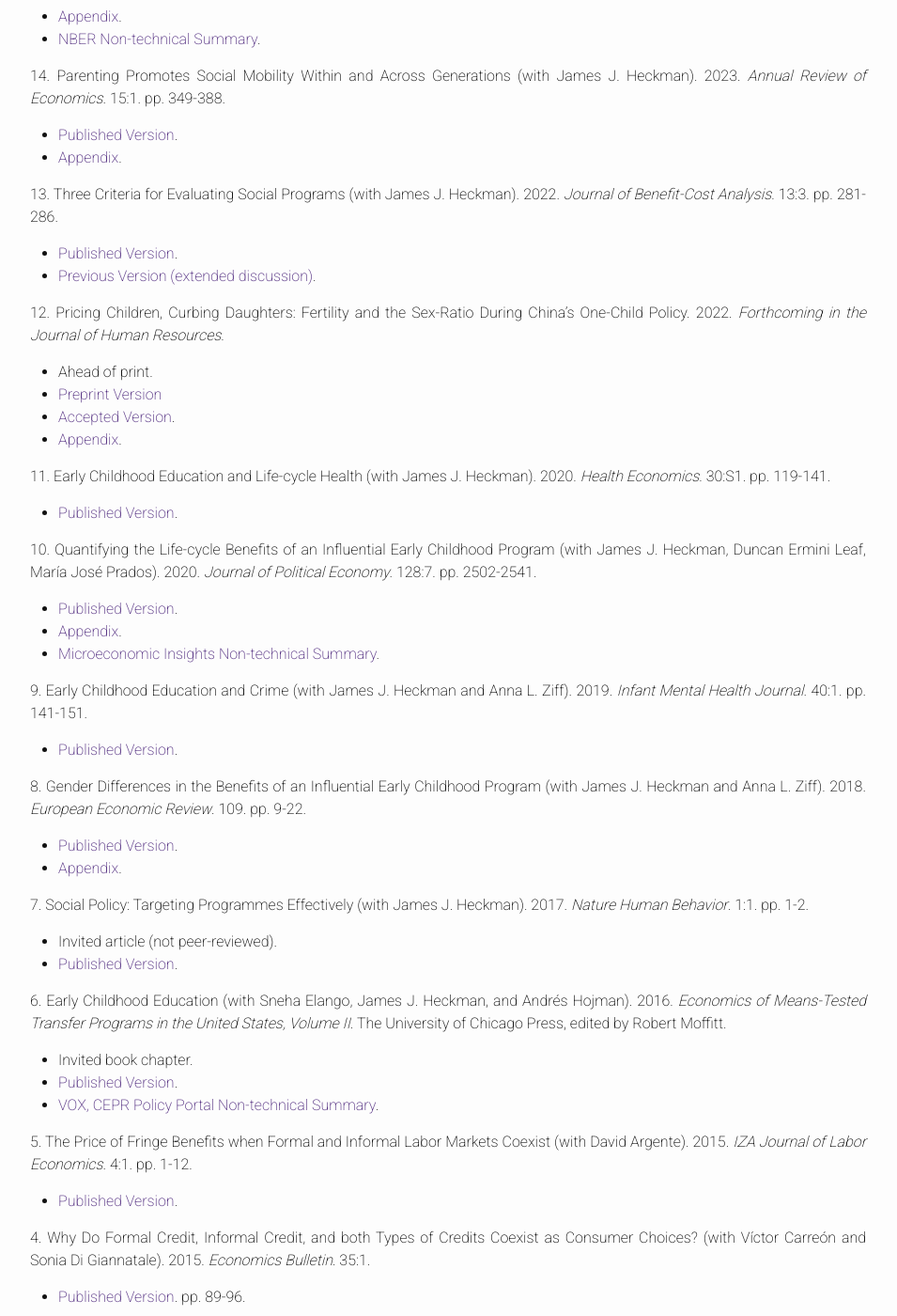
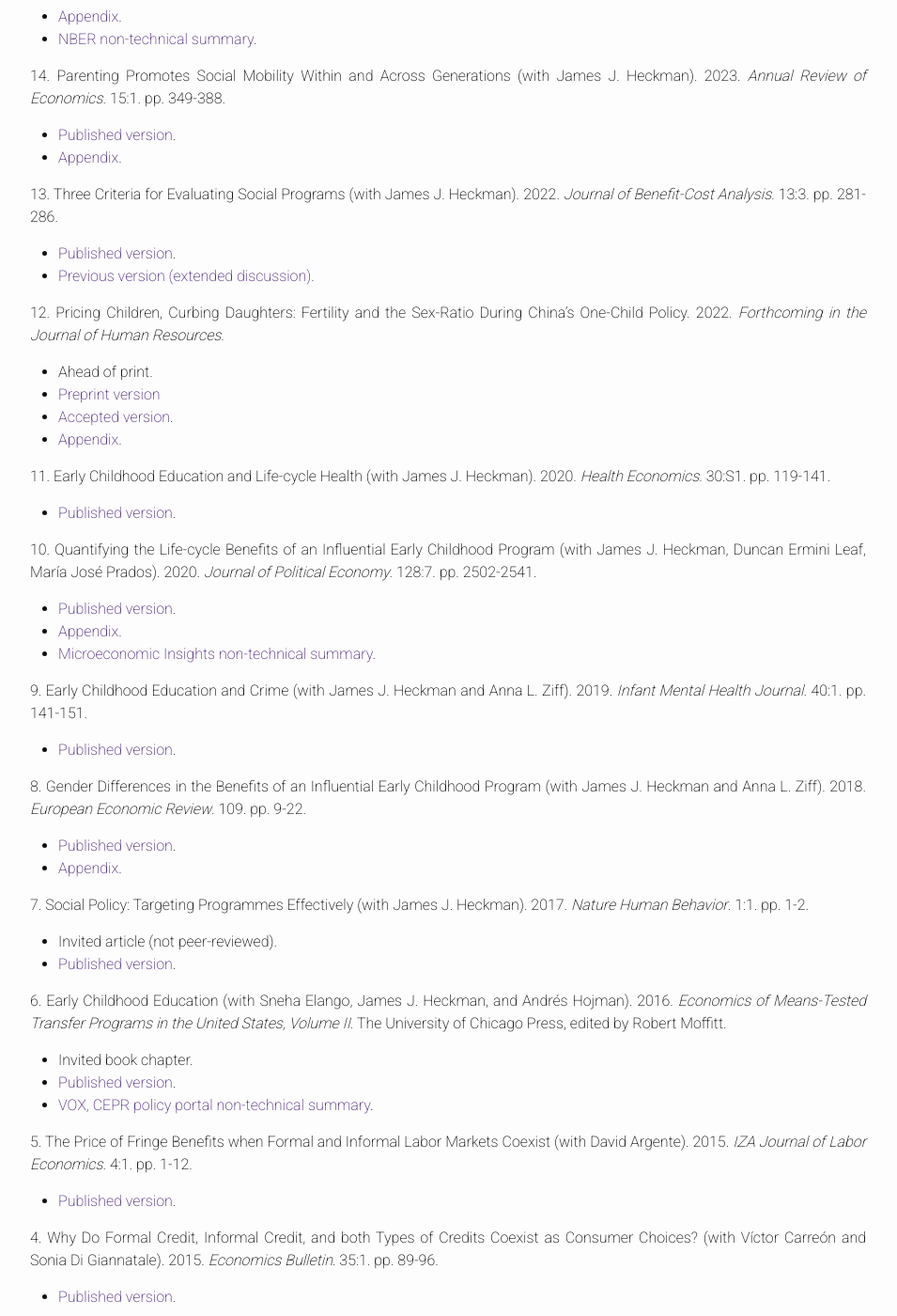
Before and after one commit to jorgelgarcia/jorgelgarcia.github.io, a Jekyll site: the page built from research.md, in a window 1280 px wide and 1400 px high, scrolled down 520 px. Shown: the whole window at 94% size, without its empty margins (163-1118 px from the left). Built offline with Jekyll 4.4.1, drawn with Linux system fonts in a browser that asks for light colours; nearby versions of some CDN libraries; some web fonts are replaced; some of the changed text lies outside the part shown.

Commit message:
some rrors

```diff
--- a/research.md
+++ b/research.md
@@ -12,86 +12,86 @@ My research statement is <a href="https://www.dropbox.com/s/j2zh6xceq8myhmd/garc
 ### Publications
 
 16\. The Dynastic Benefits of Early Childhood Education: Participant Benefits and Family Spillovers (with Frederik H. Bennhoff and Duncan Ermini Leaf). <em>Accepted for publication at the Journal of Human Capital<em>.
-* [Accepted Version](https://www.dropbox.com/s/5wskczk6h2364b5/perrycba_revision_2023-07-28a_jlg.pdf?dl=0).
+* [Accepted version](https://www.dropbox.com/s/5wskczk6h2364b5/perrycba_revision_2023-07-28a_jlg.pdf?dl=0).
 * [Appendix](https://www.dropbox.com/s/sjocnqphi84edue/perrycba_appendixrevision_2023-07-28a_jlg.pdf?dl=0).
 <br/>
 
 15\. The Lasting Effects of Early Childhood Education on Promoting the Skills and Social Mobility of Disadvantaged African Americans and their Children (with James J. Heckman and Victor Ronda). 2023. <em>Journal of Political Economy</em> 131:6. pp. 1477-1506.
 * [Published Version](https://www.dropbox.com/s/q9ef27a35xfkpuy/722936.pdf?dl=0).
 * [Appendix](https://www.dropbox.com/s/vor0ypc15d6oa7c/perrysecondgen_appendix_08-26-2022a_jlg.pdf?dl=0).
-* [NBER Non-technical Summary](https://www.nber.org/digest-202110/intergenerational-impacts-perry-preschool-project).
+* [NBER non-technical summary](https://www.nber.org/digest-202110/intergenerational-impacts-perry-preschool-project).
 <br/>
 
 14\. Parenting Promotes Social Mobility Within and Across Generations (with James J. Heckman). 2023. <em>Annual Review of Economics</em>. 15:1. pp. 349-388.
-* [Published Version](https://www.dropbox.com/scl/fi/xxdba08xeyk7kcjem8yns/annurev-economics-021423-031905.pdf?rlkey=pqy6it5s41xojcyd1wwff1s0n&dl=0).
+* [Published version](https://www.dropbox.com/scl/fi/xxdba08xeyk7kcjem8yns/annurev-economics-021423-031905.pdf?rlkey=pqy6it5s41xojcyd1wwff1s0n&dl=0).
 * [Appendix](https://www.dropbox.com/s/j279auh3i4pb642/arpaper_appendix_02-14-2023a_jlg.pdf?dl=0).
 <br/>
 
 13\. Three Criteria for Evaluating Social Programs (with James J. Heckman). 2022. <em>Journal of Benefit-Cost Analysis</em>. 13:3. pp. 281-286.
-* [Published Version](https://www.dropbox.com/s/j6tjzm0iarupldt/three-criteria-for-evaluating-social-programs.pdf?dl=0).
-* [Previous Version (extended discussion)](https://www.dropbox.com/s/fmzlaftadxmkb7z/w30005.pdf?dl=0).
+* [Published version](https://www.dropbox.com/s/j6tjzm0iarupldt/three-criteria-for-evaluating-social-programs.pdf?dl=0).
+* [Previous version (extended discussion)](https://www.dropbox.com/s/fmzlaftadxmkb7z/w30005.pdf?dl=0).
 <br/>
 
 12\. Pricing Children, Curbing Daughters: Fertility and the Sex-Ratio During China's One-Child Policy. 2022.  <em>Forthcoming in the Journal of Human Resources</em>.
 * Ahead of print.
-* [Preprint Version](http://jhr.uwpress.org/content/early/2022/03/31/jhr.0820-11118R1.full.pdf+html)
-* [Accepted Version](https://www.dropbox.com/s/19rvs85us3fssyj/pricingchildren_paper_02252022a_jlg.pdf?dl=0).
+* [Preprint version](http://jhr.uwpress.org/content/early/2022/03/31/jhr.0820-11118R1.full.pdf+html)
+* [Accepted version](https://www.dropbox.com/s/19rvs85us3fssyj/pricingchildren_paper_02252022a_jlg.pdf?dl=0).
 * [Appendix](https://www.dropbox.com/s/lunjmsbd6bjgspi/pricingchildren_appendix_02252022a_jlg.pdf?dl=0).
 <br/>
 
 11\. Early Childhood Education and Life-cycle Health (with James J. Heckman). 2020. <em>Health Economics</em>. 30:S1. pp. 119-141.
-* [Published Version](https://www.dropbox.com/s/viq16eci1e0kxkn/healtheconomics.pdf?dl=0).
+* [Published version](https://www.dropbox.com/s/viq16eci1e0kxkn/healtheconomics.pdf?dl=0).
 <br/>
 
 10\. Quantifying the Life-cycle Benefits of an Influential Early Childhood Program (with James J. Heckman, Duncan Ermini Leaf, María José Prados). 2020. <em>Journal of Political Economy</em>. 128:7. pp. 2502-2541.
-* [Published Version](https://www.dropbox.com/s/1yinom4vsgl3afc/705718.pdf?dl=0).
+* [Published version](https://www.dropbox.com/s/1yinom4vsgl3afc/705718.pdf?dl=0).
 * [Appendix](https://www.dropbox.com/s/p5wp4yh96k0d9ov/abc_comprehensivecba_appendix-pub_2018-08-02a_jlg.pdf?dl=0).
-* [Microeconomic Insights Non-technical Summary](https://microeconomicinsights.org/life-cycle-benefits-of-early-childhood-programs-evidence-from-an-influential-early-childhood-program/).
+* [Microeconomic Insights non-technical summary](https://microeconomicinsights.org/life-cycle-benefits-of-early-childhood-programs-evidence-from-an-influential-early-childhood-program/).
 <br/>
 
 9\. Early Childhood Education and Crime (with James J. Heckman and Anna L. Ziff). 2019. <em>Infant Mental Health Journal</em>. 40:1. pp. 141-151.
-* [Published Version](https://www.dropbox.com/s/g20mp915abtldpl/earlyandcrime.pdf?dl=0).
+* [Published version](https://www.dropbox.com/s/g20mp915abtldpl/earlyandcrime.pdf?dl=0).
 <br/>
 
 8\. Gender Differences in the Benefits of an Influential Early Childhood Program (with James J. Heckman and Anna L. Ziff). 2018. <em>European Economic Review</em>. 109. pp. 9-22.
-* [Published Version](https://www.dropbox.com/s/q6mowvkjpz1us5h/1-s2.0-S0014292118300953-main.pdf?dl=0).
+* [Published version](https://www.dropbox.com/s/q6mowvkjpz1us5h/1-s2.0-S0014292118300953-main.pdf?dl=0).
 * [Appendix](https://www.dropbox.com/s/z3sfkvm5f655w0r/abc_treatmenteffects_appendix.pdf?dl=0).
 <br/>
 
 7\. Social Policy: Targeting Programmes Effectively (with James J. Heckman). 2017. <em>Nature Human Behavior</em>. 1:1. pp. 1-2.
 * Invited article (not peer-reviewed).
-* [Published Version](https://www.dropbox.com/s/8rktlxe288yrr2t/s41562-016-0019.pdf?dl=0).
+* [Published version](https://www.dropbox.com/s/8rktlxe288yrr2t/s41562-016-0019.pdf?dl=0).
 <br/>
 
 6\. Early Childhood Education (with Sneha Elango, James J. Heckman, and Andrés Hojman). 2016. <em>Economics of Means-Tested Transfer Programs in the United States, Volume II</em>. The University of Chicago Press, edited by Robert Moffitt.
 * Invited book chapter.
-* [Published Version](https://www.dropbox.com/s/u60uewgz4asd5os/c13489.pdf?dl=0).
-* [VOX, CEPR Policy Portal Non-technical Summary](https://voxeu.org/article/early-childhood-education-and-social-mobility).
+* [Published version](https://www.dropbox.com/s/u60uewgz4asd5os/c13489.pdf?dl=0).
+* [VOX, CEPR policy portal non-technical summary](https://voxeu.org/article/early-childhood-education-and-social-mobility).
 <br/>
 
 5\. The Price of Fringe Benefits when Formal and Informal Labor Markets Coexist (with David Argente). 2015. <em>IZA Journal of Labor Economics</em>. 4:1. pp. 1-12.
-* [Published Version](https://www.dropbox.com/s/11lazt40lqi80wl/s40172-014-0014-0.pdf?dl=0).
+* [Published version](https://www.dropbox.com/s/11lazt40lqi80wl/s40172-014-0014-0.pdf?dl=0).
 <br/>
 
-4\. Why Do Formal Credit, Informal Credit, and both Types of Credits Coexist as Consumer Choices? (with Víctor Carreón and Sonia Di Giannatale). 2015. <em>Economics Bulletin</em>. 35:1.
-* [Published Version](https://www.dropbox.com/s/zjffr0busvzl8n9/EB-15-V35-I1-P10.pdf?dl=0). pp. 89-96.
+4\. Why Do Formal Credit, Informal Credit, and both Types of Credits Coexist as Consumer Choices? (with Víctor Carreón and Sonia Di Giannatale). 2015. <em>Economics Bulletin</em>. 35:1. pp. 89-96.
+* [Published version](https://www.dropbox.com/s/zjffr0busvzl8n9/EB-15-V35-I1-P10.pdf?dl=0).
 <br/>
 <br/>
 
 ### Working Papers
 
 3\. Guaranteed Employment in Rural India: Richer Households, Poorer Women? <em>Revision requested at the American Economic Journal: Economic Policy</em>.
-* [Current Version](https://www.dropbox.com/s/0on13notpwx06qo/gem_paper_04-12-2023b_jlg.pdf?dl=0).
+* [Current version](https://www.dropbox.com/s/0on13notpwx06qo/gem_paper_04-12-2023b_jlg.pdf?dl=0).
 * [Appendix](https://www.dropbox.com/s/yo4zctf9ki5j7i7/gem_appendix_04-12-2023a_jlg.pdf?dl=0).
 <br/>
 
 2\. High-Quality Early-Childhood Education at Scale: Evidence from a Multisite Randomized Trial (with William Dougan and Illia Polovnikov). <em>Under review<em>.
-* [Current Version](https://www.dropbox.com/scl/fi/ksau89zkcjx466jcdrf90/hqecescale_paper_2023-08-25a_jlg.pdf?rlkey=nyq5kdmgaw1t6jp63pv5ix7cb&dl=0).
+* [Current version](https://www.dropbox.com/scl/fi/ksau89zkcjx466jcdrf90/hqecescale_paper_2023-08-25a_jlg.pdf?rlkey=nyq5kdmgaw1t6jp63pv5ix7cb&dl=0).
 * [Appendix](https://www.dropbox.com/scl/fi/4sme0bknl9lt3ji97h8v0/hqecescale_appendix_2023-08-25a_jlg.pdf?rlkey=8bwxmst1tjd8xx3jlqmvug1yn&dl=0).
 <br/>
 
 1\. Complementarity and Substitutability in the Production of Early Human Capital (with Sebastián Gallegos). <em>Under review<em>.
-* [Current Version](https://www.dropbox.com/scl/fi/opecp7u69q7zmr3lknf45/dynamiccomplementary_07272023a_jlg.pdf?rlkey=0ygi0b0rbqdbdn4dlys7evcl1&dl=0).
+* [Current version](https://www.dropbox.com/scl/fi/opecp7u69q7zmr3lknf45/dynamiccomplementary_07272023a_jlg.pdf?rlkey=0ygi0b0rbqdbdn4dlys7evcl1&dl=0).
 * [Appendix](https://www.dropbox.com/scl/fi/duqlxn9kdxyjkjkgezh6t/dynamiccomplementary_appendix_07272023a_jlg.pdf?rlkey=0ke0voxnb5d1hymkw2daqctvj&dl=0).
 
 
```
